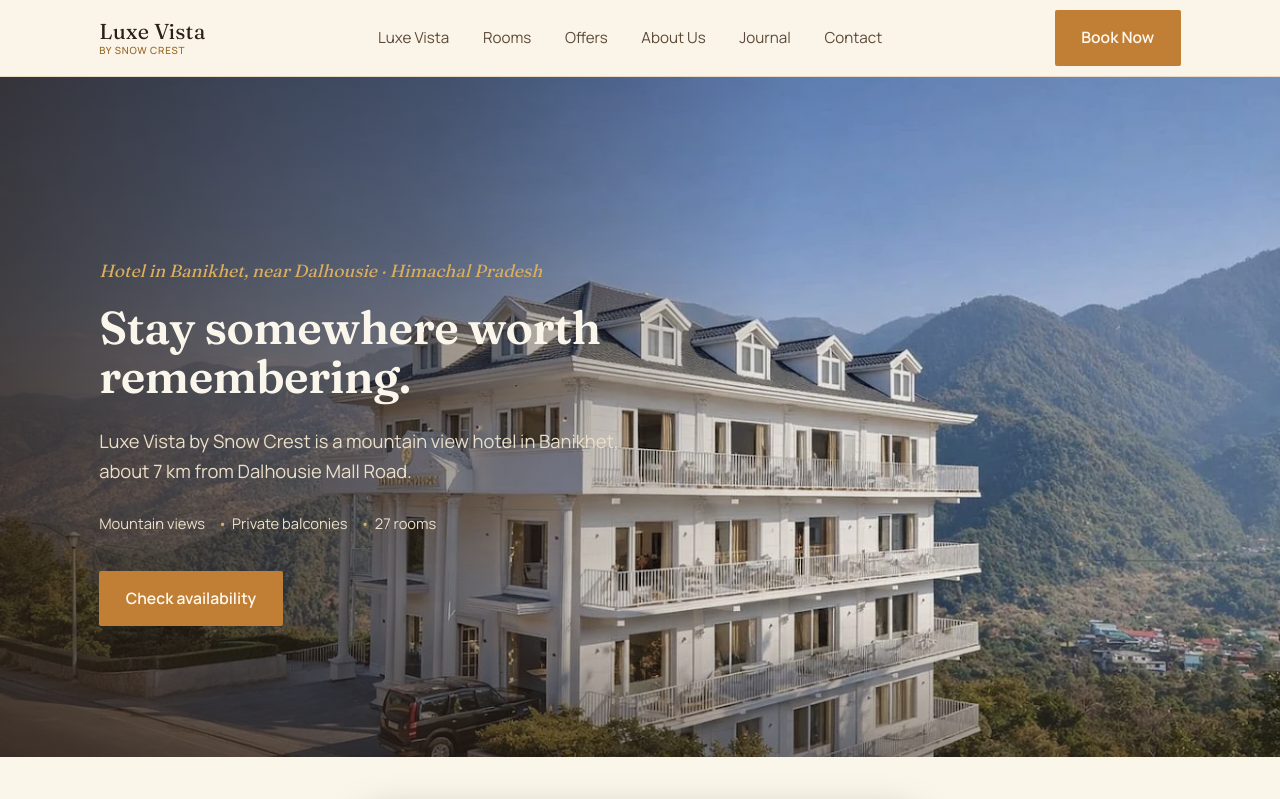
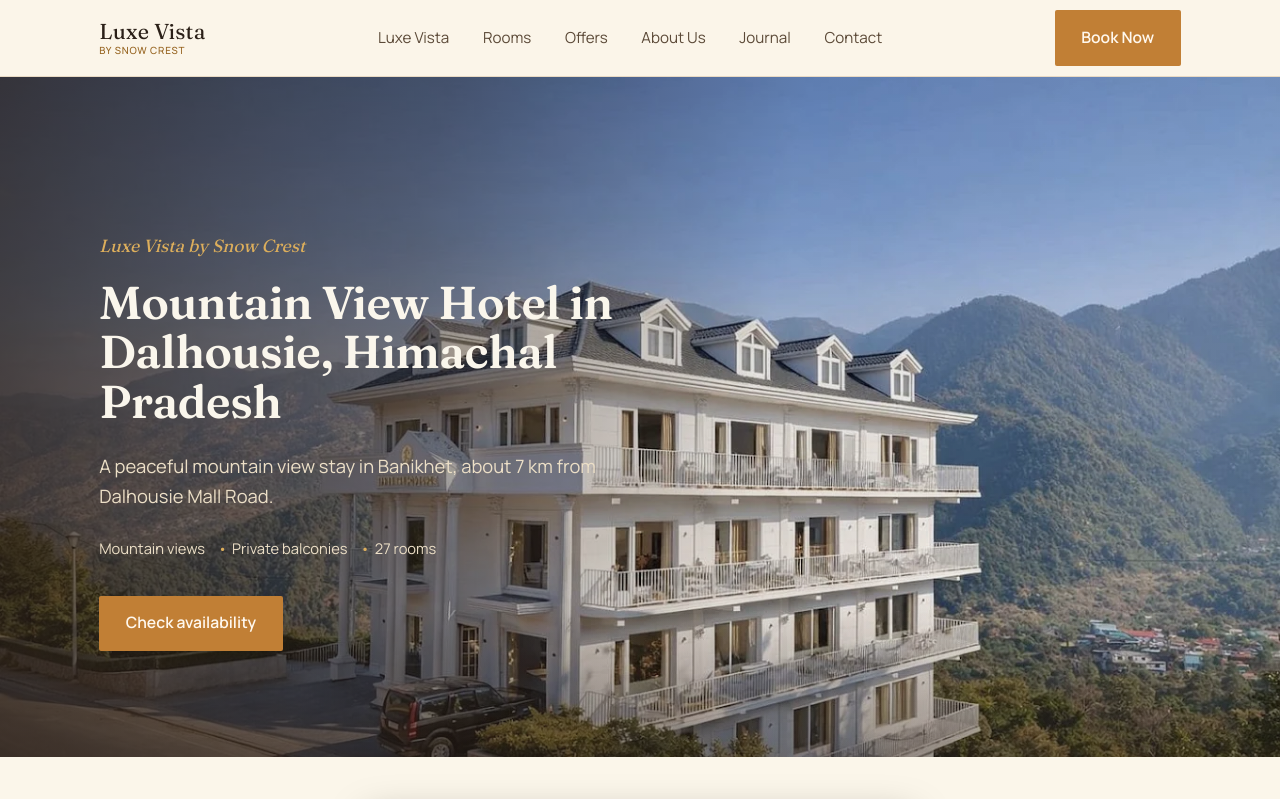
Before and after one commit to harvinder2414-stack/snowcrest-nextjs, a Next.js app: page / in a window 1280 px wide. Shown: the top 799 px of the page. Built offline with nearby package versions, Linux system fonts and the light colour scheme.

Commit message:
Update page.js

```diff
--- a/app/page.js
+++ b/app/page.js
@@ -6,7 +6,7 @@ import { rooms } from "@/lib/rooms";
 import { getAllPosts } from "@/lib/posts";
 
 export const metadata = {
-  title: "Mountain View Hotel in Dalhousie",
+  title: { absolute: "Hotel in Dalhousie | Mountain View Hotel in Banikhet | Luxe Vista" },
   alternates: { canonical: "/" },
 };
 
@@ -21,11 +21,11 @@ export default function HomePage() {
         <div className="container">
           <div className="hero-grid hero-grid--single">
             <div>
-              <p className="hero-eyebrow">Hotel in Banikhet, near Dalhousie · Himachal Pradesh</p>
-              <h1>Stay somewhere worth remembering.</h1>
+              <p className="hero-eyebrow">Luxe Vista by Snow Crest</p>
+              <h1>Mountain View Hotel in Dalhousie, Himachal Pradesh</h1>
               <p className="hero-sub">
-                Luxe Vista by Snow Crest is a mountain view hotel in
-                Banikhet, about 7 km from Dalhousie Mall Road.
+                A peaceful mountain view stay in Banikhet, about 7 km from
+                Dalhousie Mall Road.
               </p>
               <ul className="hero-highlights">
                 <li>Mountain views</li>
@@ -33,7 +33,7 @@ export default function HomePage() {
                 <li>27 rooms</li>
               </ul>
               <div className="hero-actions">
-                <Link href="/rooms" className="btn btn--copper">
+                <Link href="#quick-book" className="btn btn--copper">
                   Check availability
                 </Link>
               </div>
@@ -43,7 +43,7 @@ export default function HomePage() {
       </section>
 
       {/* ---------- QUICK BOOK BAR ---------- */}
-      <section className="section section--linen-soft quick-book">
+      <section id="quick-book" className="section section--linen-soft quick-book">
         <div className="container">
           <div className="quick-book-inner">
             <BookingWidget />
```
